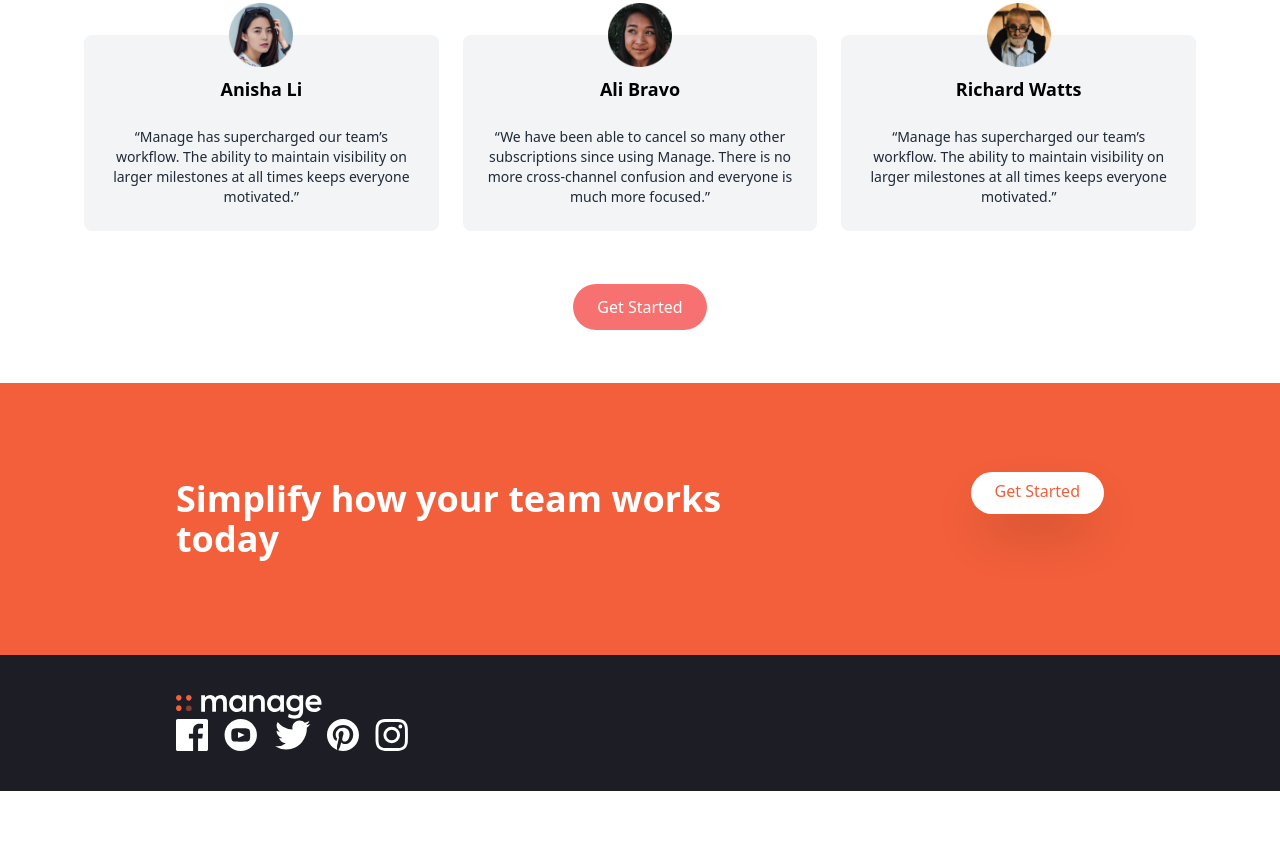
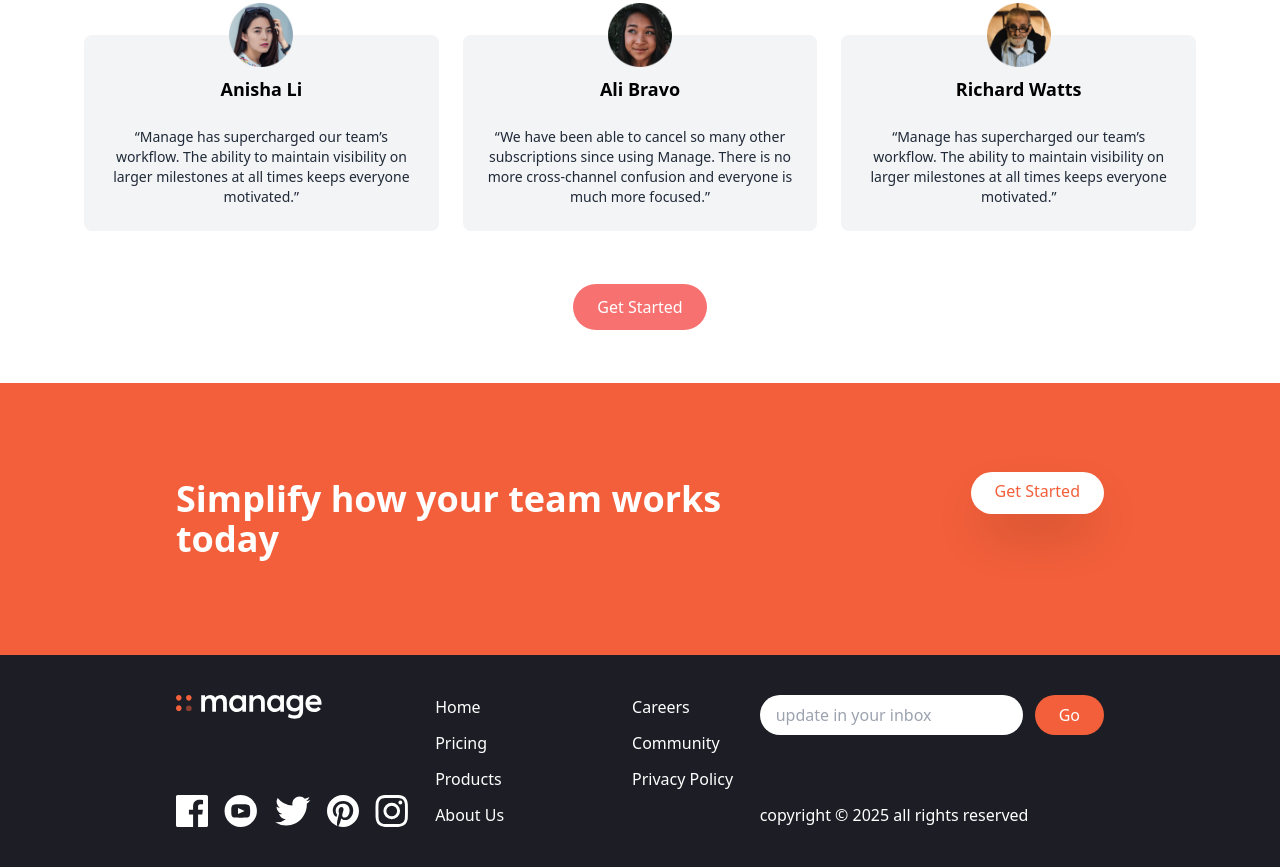
Before and after one commit to junosdakolo/Manage, a website: page src/index.html in a window 1280 px wide. Shown: the part 1673-2540 px from the top of the page. Before the commit the page ends 2464 px from the top, so only its background shows below. Drawn offline with Linux system fonts and the light colour scheme.

Commit message:
8th commit

```diff
--- a/src/index.html
+++ b/src/index.html
@@ -162,6 +162,7 @@
             <div class="container flex flex-col-reverse justify-between px-6 py-10 mx-auto space-y-8 md:flex-row md:space-y-0">
                 <!-- Logo and Socials -->
                  <div class="flex flex-col-reverse items-center justify-between space-y-12 md:flex-col md:space-y-0 md:items-start ">
+                    <div class="mx-auto my-6 text-center text-white md:hidden">copyright &copy; 2025 all rights reserved</div>
                     <!-- logo -->
                      <div>
                         <img src="../images/logo-white.svg" alt="logo-white">
@@ -179,6 +180,31 @@
                          <!-- link 5 -->
                          <a href="#"><img src="../images/icon-instagram.svg" alt="icon-instagram" class="h-8"></a>
                       </div>
+                 </div>
+                 <!-- list container -->
+                  <div class="flex justify-around space-x-32">
+                    <div class="flex flex-col space-y-3 text-white">
+                        <a href="#" class="hover:text-brightRed">Home</a>
+                        <a href="#" class="hover:text-brightRed">Pricing</a>
+                        <a href="#" class="hover:text-brightRed">Products</a>
+                        <a href="#" class="hover:text-brightRed">About Us</a>
+                    </div>
+
+                    <div class="flex flex-col space-y-3 text-white">
+                        <a href="#" class="hover:text-brightRed">Careers</a>
+                        <a href="#" class="hover:text-brightRed">Community</a>
+                        <a href="#" class="hover:text-brightRed">Privacy Policy</a>
+                    </div>
+                  </div>
+                <!-- Input Container -->
+                 <div class=" flex flex-col justify-between">
+                    <form>
+                        <div class="flex space-x-3">
+                            <input type="text" class="flex-1 px-4 rounded-full focus:outline-none" placeholder="update in your inbox">
+                            <botton class="px-6 py-2 text-white rounded-full bg-brightRed hover:bg-brightRedLight focus:outline-none">Go</botton>
+                        </div>
+                    </form>
+                    <div class="hidden text-white md:block"> copyright &copy; 2025 all rights reserved</div>
 
                  </div>
 
```
Also changed, not shown: css/style.css.
